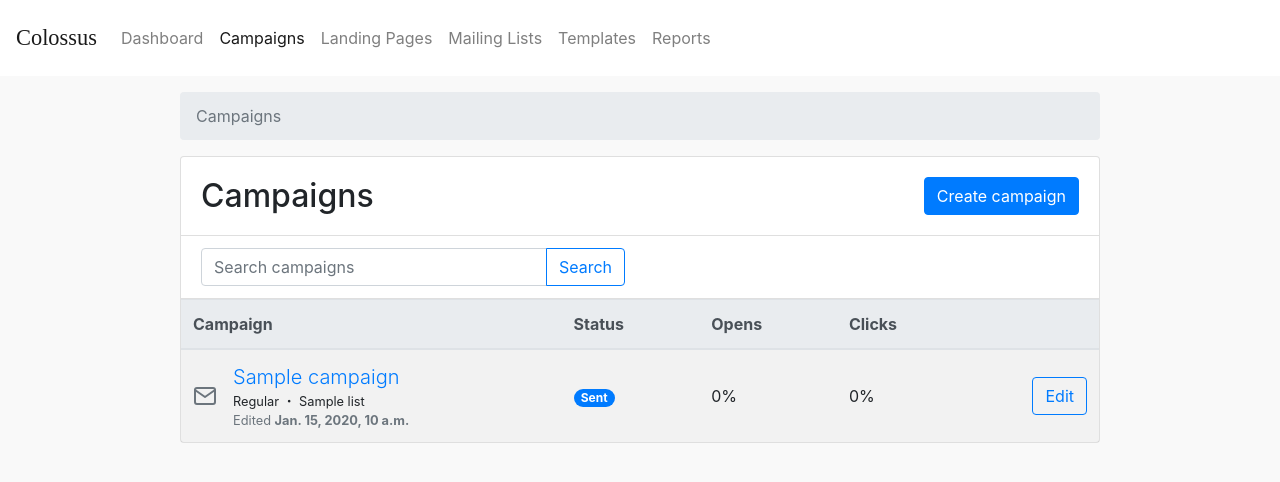
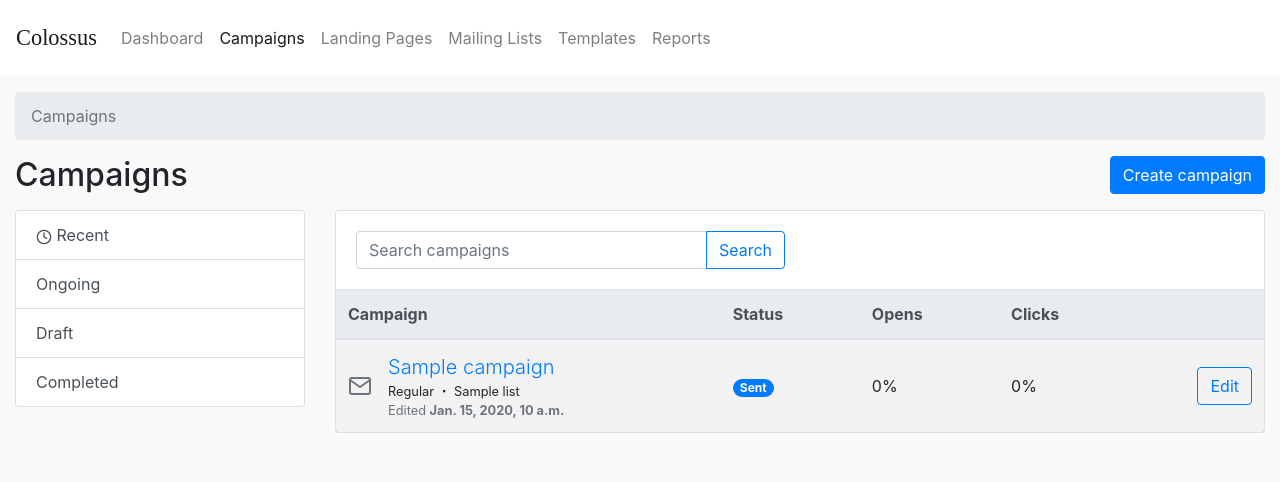
Before and after one commit to vitorfs/colossus, a Django app: page /campaigns/ in a window 1280 px wide. Shown: the top 482 px of the page. Run offline with Django 3.2, Linux system fonts and the light colour scheme; tables that the repository leaves empty hold one stand-in row (values such as "Sample post"); parts of the project's set-up code (start-up, migrations or seed data) failed here and were passed over; some libraries are stand-ins or nearby versions; some web fonts are replaced.

Commit message:
Update campaign listing

```diff
--- a/colossus/campaigns/templates/campaigns/campaign_list.html
+++ b/colossus/campaigns/templates/campaigns/campaign_list.html
@@ -4,21 +4,29 @@
 
 {% block title %}{% trans 'Campaigns' %}{% endblock %}
 
-{% block content %}
+{% block main %}
+<div class="container-fluid">
   <nav aria-label="breadcrumb">
     <ol class="breadcrumb">
       <li class="breadcrumb-item active" aria-current="page">{% trans 'Campaigns' %}</li>
     </ol>
   </nav>
-  <div class="card mb-3">
-    <div class="card-body">
-      <div class="d-flex justify-content-between align-items-center">
+  <div class="d-flex justify-content-between align-items-center mb-3">
     <h2 class="mb-0">{% trans 'Campaigns' %}</h2>
     <a href="{% url 'campaigns:campaign_add' %}" class="btn btn-primary" role="button">{% trans 'Create campaign' %}</a>
   </div>
+  <div class="row">
+    <div class="col-3">
+      <div class="list-group">
+        <a href="" class="list-group-item list-group-item-action"><i data-feather="clock" width="1rem" height="1rem" class="align-middle"></i> Recent</a>
+        <a href="" class="list-group-item list-group-item-action">Ongoing</a>
+        <a href="" class="list-group-item list-group-item-action">Draft</a>
+        <a href="" class="list-group-item list-group-item-action">Completed</a>
       </div>
-    <div class="list-group list-group-flush">
-      <div class="list-group-item">
+    </div>
+    <div class="col-9">
+      <div class="card mb-3">
+        <div class="card-body">
           <div class="row">
             <div class="col-6">
               <div class="input-group">
@@ -29,7 +37,6 @@
               </div>
             </div>
             <div class="col-6">
-          </div>
             </div>
           </div>
         </div>
@@ -80,4 +87,7 @@
         </div>
       {% endif %}
       </div>
+    </div>
+  </div>
+</div>
 {% endblock %}
```
Also changed, not shown: colossus/settings.py (+7 -5 lines). Lines whose indentation alone changed are shown as unchanged.
